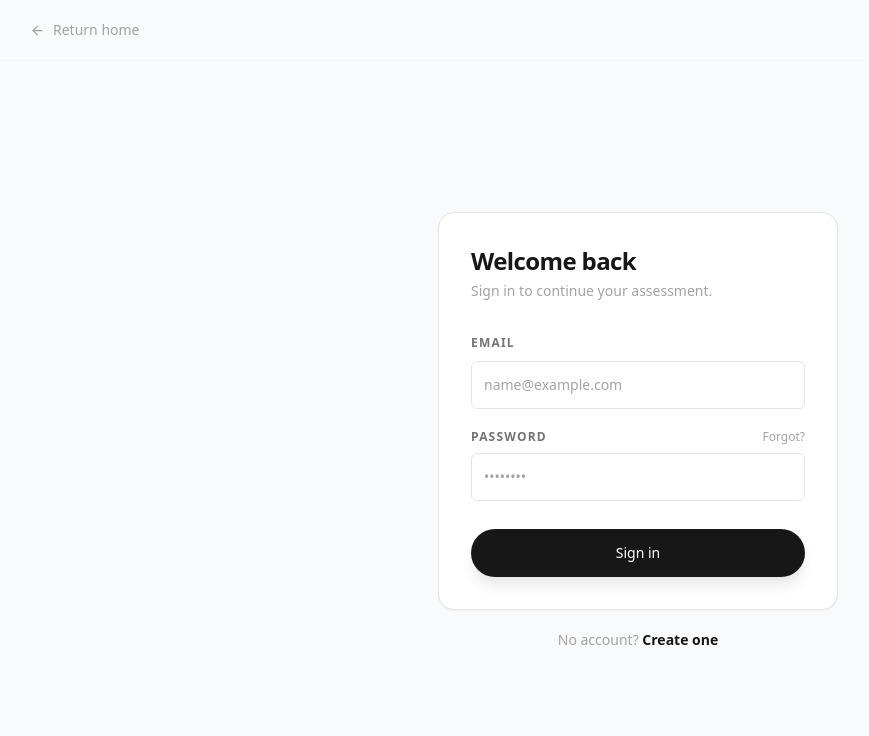
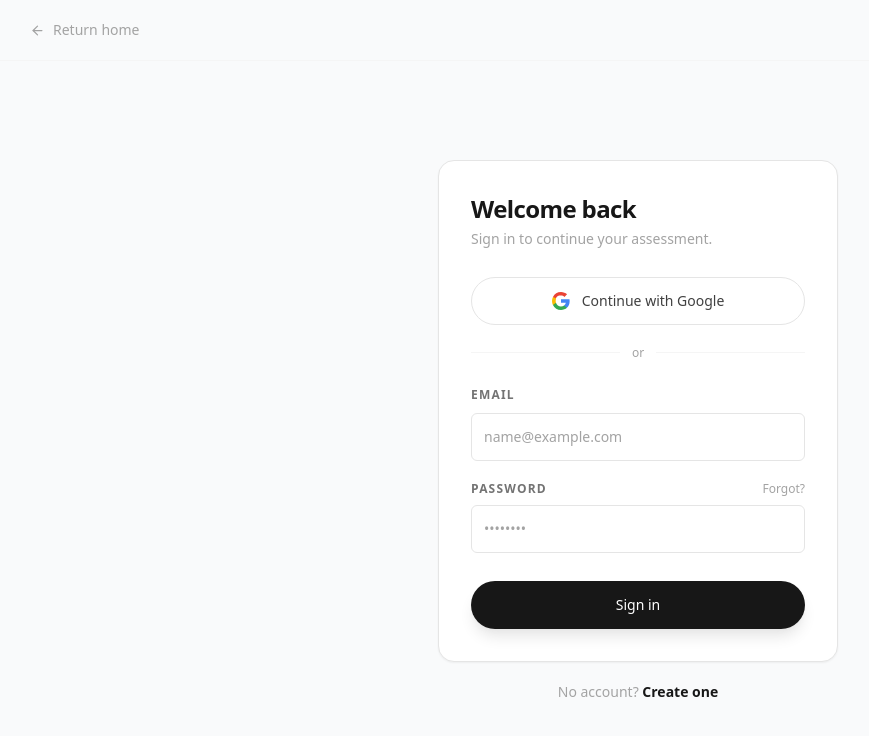
Before and after one commit to shanthan5589/ai-fluency-test, a Next.js app: page /login in a window 1280 px wide. Shown: the top 736 px of the page, without its empty margins (2-871 px from the left). Built offline with nearby package versions, Linux system fonts and the light colour scheme.

Commit message:
Add Google OAuth sign-in to login and signup forms

```diff
--- a/src/components/auth/LoginForm.tsx
+++ b/src/components/auth/LoginForm.tsx
@@ -1,11 +1,13 @@
 "use client"
 
+import { useState } from "react"
 import { useForm } from "react-hook-form"
 import { zodResolver } from "@hookform/resolvers/zod"
 import { z } from "zod"
 import { toast } from "sonner"
 import Link from "next/link"
 import { login } from "@/actions/auth"
+import { createClient } from "@/lib/supabase/client"
 import { Button } from "@/components/ui/button"
 import { Input } from "@/components/ui/input"
 import {
@@ -28,6 +30,8 @@
   "h-12 bg-white border-neutral-200 text-neutral-900 placeholder:text-neutral-400 focus-visible:ring-emerald-100 focus-visible:ring-offset-0 focus-visible:border-emerald-400"
 
 export function LoginForm() {
+  const [googleLoading, setGoogleLoading] = useState(false)
+
   const form = useForm<FormValues>({
     resolver: zodResolver(schema),
     defaultValues: { email: "", password: "" },
@@ -42,7 +46,45 @@
     }
   }
 
+  async function handleGoogleSignIn() {
+    setGoogleLoading(true)
+    const supabase = createClient()
+    const { error } = await supabase.auth.signInWithOAuth({
+      provider: "google",
+      options: { redirectTo: `${window.location.origin}/auth/callback` },
+    })
+    if (error) {
+      toast.error(error.message)
+      setGoogleLoading(false)
+    }
+  }
+
   return (
+    <div className="space-y-5">
+      {/* Google */}
+      <button
+        type="button"
+        onClick={handleGoogleSignIn}
+        disabled={googleLoading || isSubmitting}
+        className="w-full h-12 flex items-center justify-center gap-3 rounded-full border border-neutral-200 bg-white text-sm font-medium text-neutral-700 hover:bg-neutral-50 transition-all active:scale-[0.98] disabled:opacity-50 disabled:cursor-not-allowed"
+      >
+        <svg width="18" height="18" viewBox="0 0 18 18" fill="none" xmlns="http://www.w3.org/2000/svg">
+          <path d="M17.64 9.205c0-.639-.057-1.252-.164-1.841H9v3.481h4.844a4.14 4.14 0 0 1-1.796 2.716v2.259h2.908c1.702-1.567 2.684-3.875 2.684-6.615Z" fill="#4285F4"/>
+          <path d="M9 18c2.43 0 4.467-.806 5.956-2.18l-2.908-2.259c-.806.54-1.837.86-3.048.86-2.344 0-4.328-1.584-5.036-3.711H.957v2.332A8.997 8.997 0 0 0 9 18Z" fill="#34A853"/>
+          <path d="M3.964 10.71A5.41 5.41 0 0 1 3.682 9c0-.593.102-1.17.282-1.71V4.958H.957A8.996 8.996 0 0 0 0 9c0 1.452.348 2.827.957 4.042l3.007-2.332Z" fill="#FBBC05"/>
+          <path d="M9 3.58c1.321 0 2.508.454 3.44 1.345l2.582-2.58C13.463.891 11.426 0 9 0A8.997 8.997 0 0 0 .957 4.958L3.964 6.29C4.672 4.163 6.656 3.58 9 3.58Z" fill="#EA4335"/>
+        </svg>
+        {googleLoading ? "Redirecting…" : "Continue with Google"}
+      </button>
+
+      {/* Divider */}
+      <div className="flex items-center gap-3">
+        <div className="flex-1 h-px bg-neutral-100" />
+        <span className="text-xs text-neutral-400 font-medium">or</span>
+        <div className="flex-1 h-px bg-neutral-100" />
+      </div>
+
+      {/* Email + password */}
       <Form {...form}>
         <form onSubmit={form.handleSubmit(onSubmit)} className="space-y-5">
           <FormField
@@ -95,12 +137,13 @@
             <Button
               type="submit"
               className="w-full h-12 font-medium text-white bg-neutral-900 rounded-full shadow-lg shadow-neutral-200 hover:bg-black transition-all active:scale-[0.98]"
-            disabled={isSubmitting}
+              disabled={isSubmitting || googleLoading}
             >
               {isSubmitting ? "Signing in…" : "Sign in"}
             </Button>
           </div>
         </form>
       </Form>
+    </div>
   )
 }
--- a/src/components/auth/SignUpForm.tsx
+++ b/src/components/auth/SignUpForm.tsx
@@ -1,10 +1,12 @@
 "use client"
 
+import { useState } from "react"
 import { useForm } from "react-hook-form"
 import { zodResolver } from "@hookform/resolvers/zod"
 import { z } from "zod"
 import { toast } from "sonner"
 import { signUp } from "@/actions/auth"
+import { createClient } from "@/lib/supabase/client"
 import { Button } from "@/components/ui/button"
 import { Input } from "@/components/ui/input"
 import {
@@ -41,6 +43,8 @@
 const labelClass = "text-neutral-500 text-xs uppercase tracking-widest font-bold"
 
 export function SignUpForm() {
+  const [googleLoading, setGoogleLoading] = useState(false)
+
   const form = useForm<FormValues>({
     resolver: zodResolver(schema),
     defaultValues: {
@@ -68,7 +72,44 @@
     }
   }
 
+  async function handleGoogleSignIn() {
+    setGoogleLoading(true)
+    const supabase = createClient()
+    const { error } = await supabase.auth.signInWithOAuth({
+      provider: "google",
+      options: { redirectTo: `${window.location.origin}/auth/callback` },
+    })
+    if (error) {
+      toast.error(error.message)
+      setGoogleLoading(false)
+    }
+  }
+
   return (
+    <div className="space-y-5">
+      {/* Google */}
+      <button
+        type="button"
+        onClick={handleGoogleSignIn}
+        disabled={googleLoading || form.formState.isSubmitting}
+        className="w-full h-12 flex items-center justify-center gap-3 rounded-full border border-neutral-200 bg-white text-sm font-medium text-neutral-700 hover:bg-neutral-50 transition-all active:scale-[0.98] disabled:opacity-50 disabled:cursor-not-allowed"
+      >
+        <svg width="18" height="18" viewBox="0 0 18 18" fill="none" xmlns="http://www.w3.org/2000/svg">
+          <path d="M17.64 9.205c0-.639-.057-1.252-.164-1.841H9v3.481h4.844a4.14 4.14 0 0 1-1.796 2.716v2.259h2.908c1.702-1.567 2.684-3.875 2.684-6.615Z" fill="#4285F4"/>
+          <path d="M9 18c2.43 0 4.467-.806 5.956-2.18l-2.908-2.259c-.806.54-1.837.86-3.048.86-2.344 0-4.328-1.584-5.036-3.711H.957v2.332A8.997 8.997 0 0 0 9 18Z" fill="#34A853"/>
+          <path d="M3.964 10.71A5.41 5.41 0 0 1 3.682 9c0-.593.102-1.17.282-1.71V4.958H.957A8.996 8.996 0 0 0 0 9c0 1.452.348 2.827.957 4.042l3.007-2.332Z" fill="#FBBC05"/>
+          <path d="M9 3.58c1.321 0 2.508.454 3.44 1.345l2.582-2.58C13.463.891 11.426 0 9 0A8.997 8.997 0 0 0 .957 4.958L3.964 6.29C4.672 4.163 6.656 3.58 9 3.58Z" fill="#EA4335"/>
+        </svg>
+        {googleLoading ? "Redirecting…" : "Continue with Google"}
+      </button>
+
+      {/* Divider */}
+      <div className="flex items-center gap-3">
+        <div className="flex-1 h-px bg-neutral-100" />
+        <span className="text-xs text-neutral-400 font-medium">or</span>
+        <div className="flex-1 h-px bg-neutral-100" />
+      </div>
+
     <Form {...form}>
       <form onSubmit={form.handleSubmit(onSubmit)} className="space-y-4">
         <div className="grid grid-cols-2 gap-4">
@@ -180,12 +221,13 @@
           <Button
             type="submit"
             className="w-full h-12 font-medium text-white bg-neutral-900 rounded-full shadow-lg shadow-neutral-200 hover:bg-black transition-all active:scale-[0.98]"
-            disabled={isSubmitting}
+            disabled={isSubmitting || googleLoading}
           >
             {isSubmitting ? "Creating account…" : "Create account"}
           </Button>
         </div>
       </form>
     </Form>
+    </div>
   )
 }
```
Lines whose indentation alone changed are shown as unchanged.
